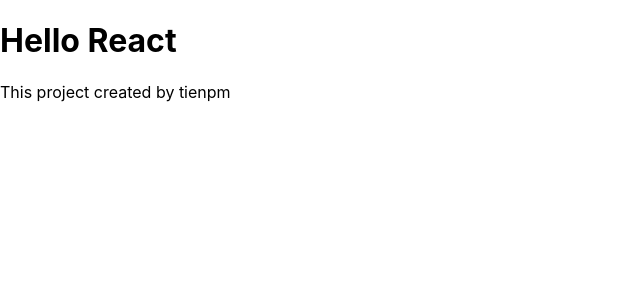
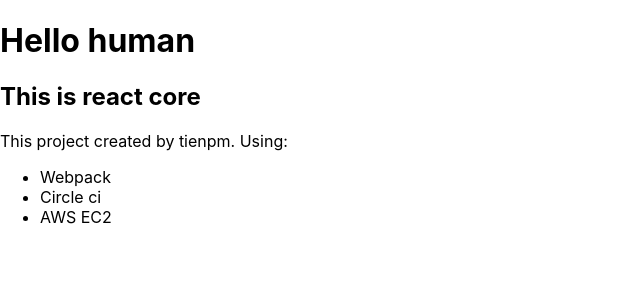
Before and after one commit to tienpm98/react-base-core, a React app: page /dashboard in a window 1280 px wide. Shown: the top 300 px of the page, without its empty margins (0-640 px from the left). Built offline with nearby package versions, Linux system fonts and the light colour scheme.

Commit message:
test circleci

```diff
--- a/src/app/pages/Dashboard/Dashboard.tsx
+++ b/src/app/pages/Dashboard/Dashboard.tsx
@@ -1,10 +1,18 @@
 import React from 'react'
 
 const Dashboard = () => {
-	return <div>
-		<h1>Hello React</h1>
-		<p>This project created by tienpm</p>
-	</div>
+	return (
+		<div>
+			<h1>Hello human</h1>
+			<h2>This is react core</h2>
+			<p>This project created by tienpm. Using:</p>
+			<ul>
+				<li>Webpack</li>
+				<li>Circle ci</li>
+				<li>AWS EC2</li>
+			</ul>
+		</div>
+	)
 }
 
 export default Dashboard
```
